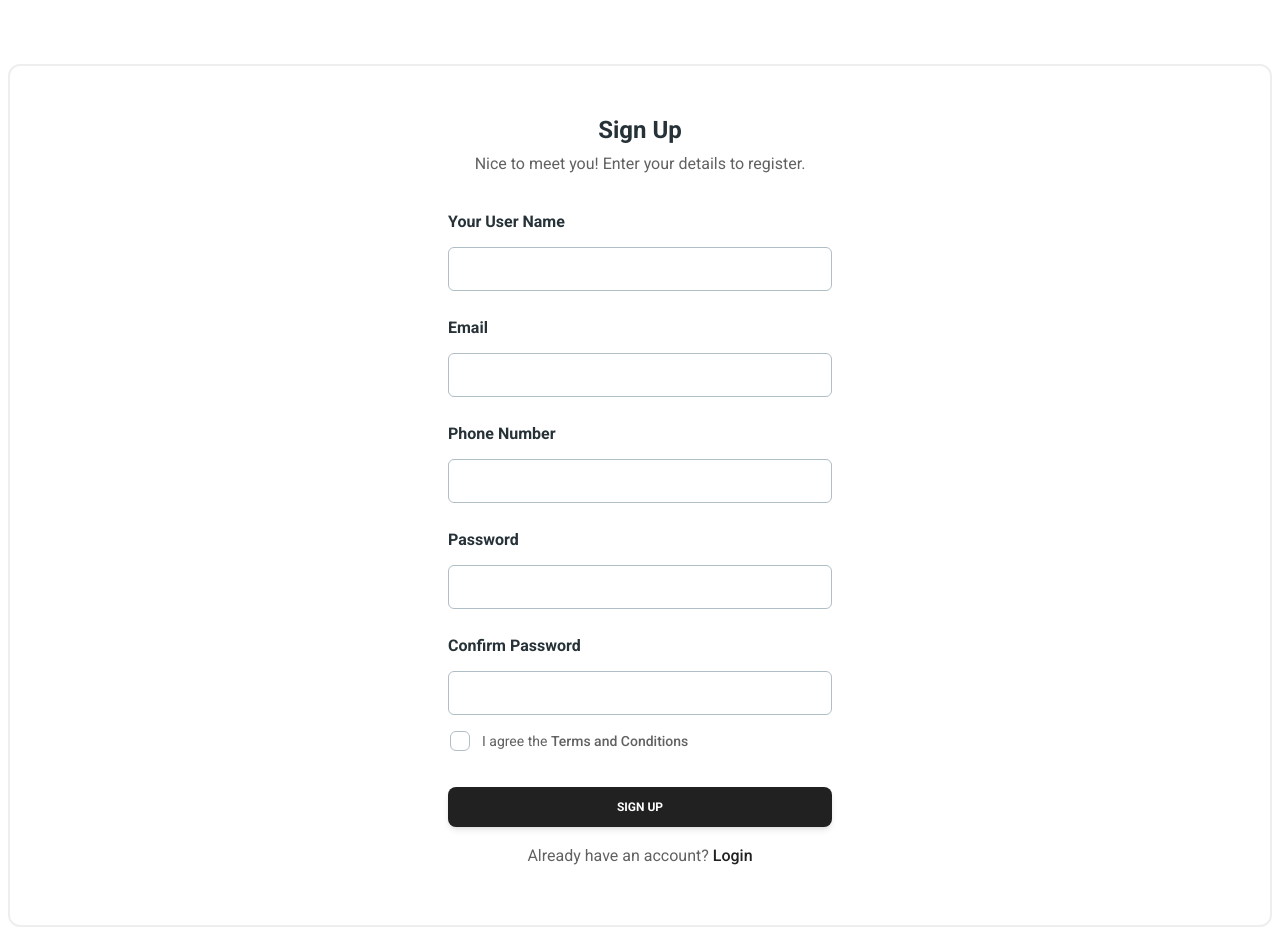
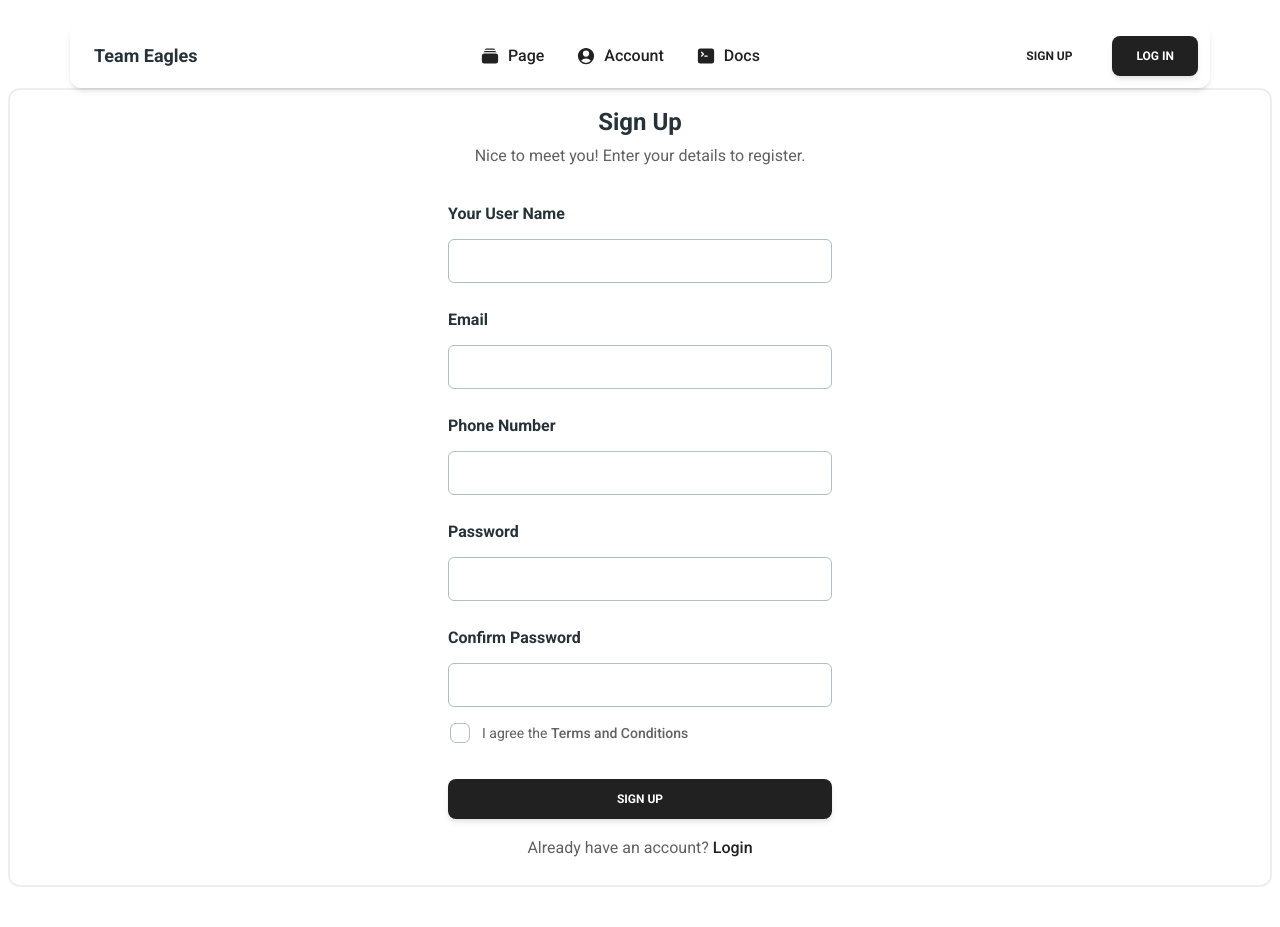
Before and after one commit to ameen-sid/Team-Eagles-Website, a Next.js app: page /signup in a window 1280 px wide. After the commit the page ends 887 px from the top, so only its background shows below. Built offline with nearby package versions, Linux system fonts and the light colour scheme.

Commit message:
Updated SignUp Page

```diff
--- a/src/app/signup/page.tsx
+++ b/src/app/signup/page.tsx
@@ -2,6 +2,8 @@
 
 // Import the Required Modules
 import React, { useState } from "react";
+import { useRouter } from "next/navigation";
+import Link from "next/link";
 import {
 	Card,
 	Input,
@@ -11,7 +13,7 @@ import {
 } from "@material-tailwind/react";
 import axios from "axios";
 import toast from "react-hot-toast";
-import { useRouter } from "next/navigation";
+import { NavBar } from "@/components";
 
 // Function of Signup Page
 const Signup = () => {
@@ -28,7 +30,7 @@ const Signup = () => {
 	const onSignup = async () => {
 		try {
 			const response = await axios.post("/api/v1/auth/signup", user);
-			console.log("Signup Status: ", response.data);
+			// console.log("Signup Status: ", response.data);
 			toast.success("Signup Successfully");
 
 			setUser({
@@ -40,6 +42,7 @@ const Signup = () => {
 			});
 
 			router.push("/login");
+
 		} catch(error:any) {
 			console.log("Signup Failed");
 			toast.error(error.message);
@@ -47,13 +50,15 @@ const Signup = () => {
 	}
 
 	return (
+		<>
+			<NavBar/>
 			<Card
 				color="transparent"
 				shadow={false}
 				placeholder={undefined}
 				onPointerEnterCapture={undefined}
 				onPointerLeaveCapture={undefined}
-			className="flex items-center justify-center mt-16 mr-2 ml-2 border-2 p-12"
+				className="flex items-center justify-center mr-2 ml-2 border-2 p-4"
 			>
 				<Typography
 					variant="h4"
@@ -252,12 +257,13 @@ const Signup = () => {
 						onPointerLeaveCapture={undefined}
 					>
 						Already have an account?{" "}
-          			<a href="http://localhost:3000/login" className="font-medium text-gray-900">
+						<Link href="/login" className="font-medium text-gray-900">
 							Login
-          			</a>
+						</Link>
 					</Typography>
 				</form>
 			</Card>
+		</>
 	);
 }
 
```
Lines whose indentation alone changed are shown as unchanged.
